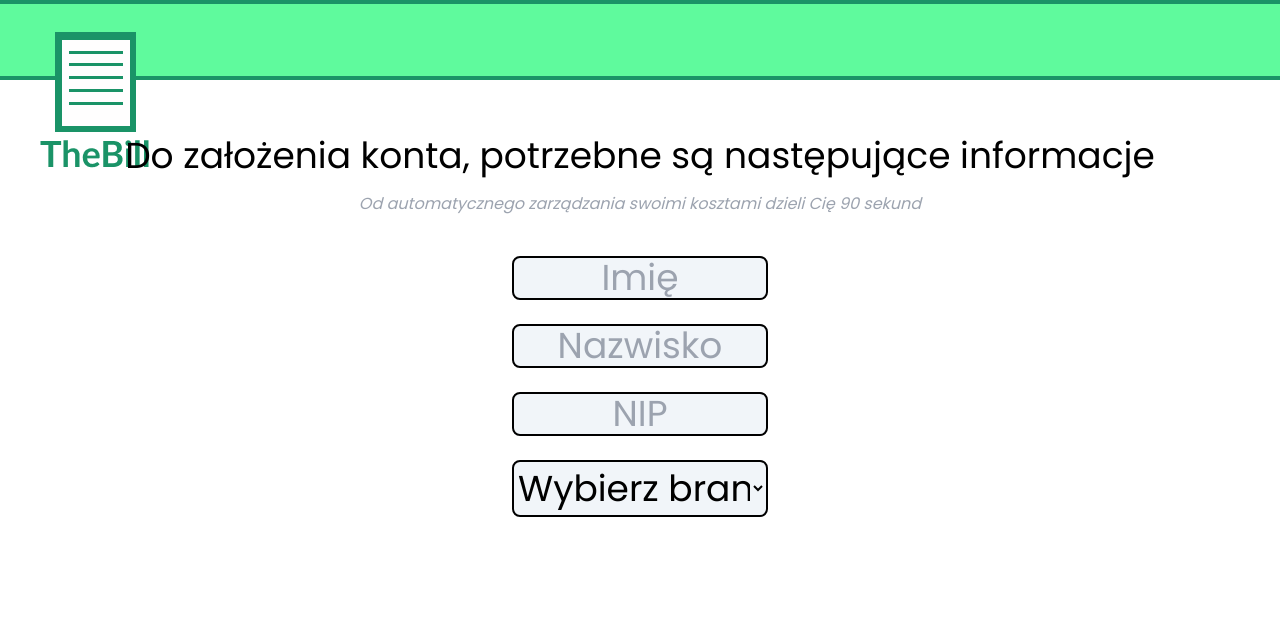
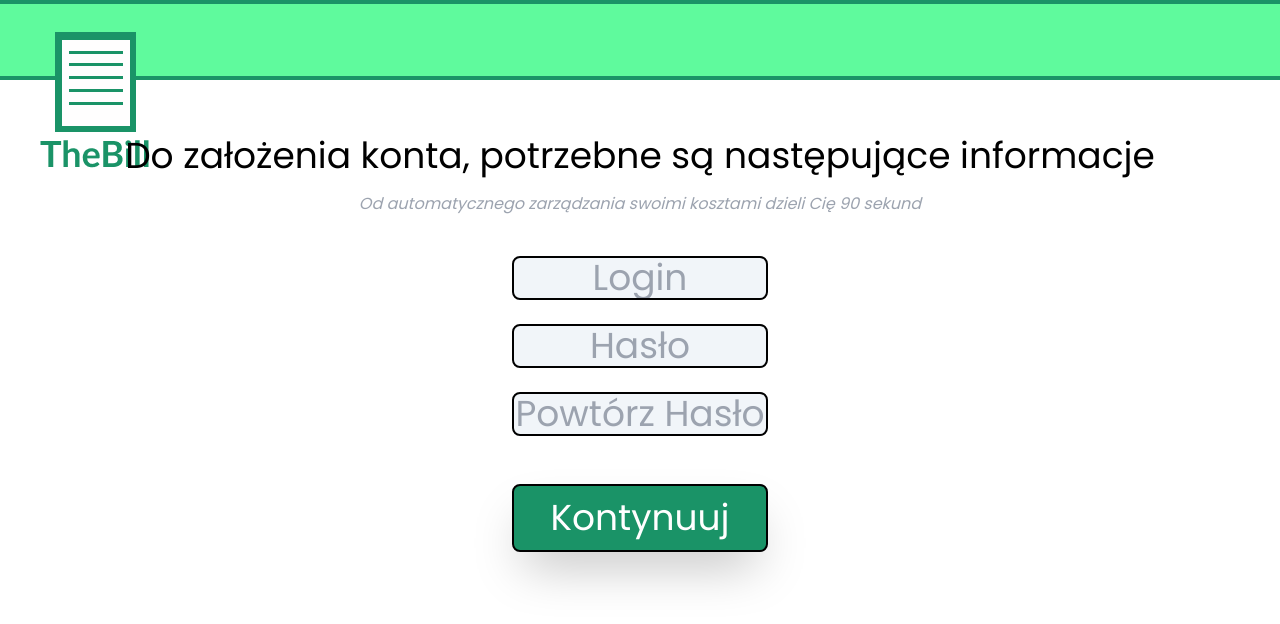
Before and after one commit to Tommy3DE/TheBill, a React (Vite) app: page /newUser in a window 1280 px wide. Shown: the top 624 px of the page. Built offline with nearby package versions, Linux system fonts and the light colour scheme.

Commit message:
zmiana logowania

```diff
--- a/src/newUser/NewUser.tsx
+++ b/src/newUser/NewUser.tsx
@@ -11,6 +11,9 @@ import * as Yup from "yup";
 import { Link } from "react-router-dom";
 
 interface FormValues {
+  login: string;
+  pass: string;
+  pass2: string;
   firstName: string;
   lastName: string;
   NIP: string;
@@ -78,6 +81,9 @@ const NewUser = () => {
   };
 
   const initialValues: FormValues = {
+    login: "",
+    pass: "",
+    pass2: "",
     firstName: "",
     lastName: "",
     NIP: "",
@@ -113,6 +119,13 @@ const NewUser = () => {
   };
 
   const validationSchema = Yup.object().shape({
+    login: Yup.string()
+      .email("Podaj poprawny adres email")
+      .required("Login jest wymagany"),
+    pass: Yup.string().required("Hasło jest wymagane"),
+    pass2: Yup.string()
+      .oneOf([Yup.ref("pass")], "Hasła muszą się zgadzać")
+      .required("Potwierdzenie hasła jest wymagane"),
     firstName: Yup.string().required("Imię jest wymagane"),
     lastName: Yup.string().required("Nazwisko jest wymagane"),
     NIP: Yup.string()
@@ -131,7 +144,7 @@ const NewUser = () => {
     <>
       <SlimNav />
       <section className="mt-14 flex flex-col items-center font-poppins">
-        {step === 0 && (
+        {(step === 1 || step === 0) && (
           <>
             <h1 className="text-4xl">
               Do założenia konta, potrzebne są następujące informacje
@@ -142,23 +155,23 @@ const NewUser = () => {
             </h3>
           </>
         )}
-        {step === 1 && (
+        {step === 2 && (
           <h1 className="mb-10 text-4xl">
             Wybierz opcję odpowiadającą Twojemu biznesowi
           </h1>
         )}
-        {step === 2 && (
+        {step === 3 && (
           <h1 className="mb-10 text-4xl">
             Ile faktur kosztowych otrzymujesz każdego miesiąca?
           </h1>
         )}
-        {step === 3 && (
+        {step === 4 && (
           <h1 className="mb-5 text-4xl">
             Sprawdź, czy dane które podałeś we wcześniejszych formularzach są
             zgodne
           </h1>
         )}
-        {step === 4 && (
+        {step === 5 && (
           <>
             <h1 className="mb-5 text-4xl font-bold">
               Połącz swój WhatsApp do skanowania rachunków papierowych
@@ -169,16 +182,50 @@ const NewUser = () => {
             </h3>
           </>
         )}
-        {step === 5 && <h1 className="mb-5 text-4xl">Podsumowanie</h1>}
+        {step === 6 && <h1 className="mb-5 text-4xl">Podsumowanie</h1>}
 
         <Formik
           initialValues={initialValues}
           onSubmit={handleSubmit}
           validationSchema={validationSchema}
         >
-{({ setFieldValue, values }) => (
+          {({ setFieldValue, values, isValid }) => (
             <Form className="flex flex-col w-full items-center">
               {step === 0 && (
+                <>
+                  <Field
+                    name="login"
+                    type="email"
+                    className="text-4xl bg-slate-100 w-1/5 placeholder:text-center rounded-lg border-2 border-black mt-10"
+                    placeholder="Login"
+                  />
+                  <ErrorMessage name="login" />
+
+                  <Field
+                    name="pass"
+                    type="text"
+                    className="text-4xl bg-slate-100 w-1/5 placeholder:text-center rounded-lg border-2 border-black mt-6"
+                    placeholder="Hasło"
+                  />
+                  <ErrorMessage name="pass" />
+                  <Field
+                    name="pass2"
+                    type="text"
+                    className="text-4xl bg-slate-100 w-1/5 placeholder:text-center rounded-lg border-2 border-black mt-6"
+                    placeholder="Powtórz Hasło"
+                  />
+                  <ErrorMessage name="pass2" />
+                  {step === 0 && isValid && (
+                    <button
+                      className="w-1/5 text-4xl mt-12 bg-[#1A9367] p-3 rounded-lg text-white border-2 border-black shadow-2xl"
+                      onClick={handleNextStep}
+                    >
+                      Kontynuuj
+                    </button>
+                  )}
+                </>
+              )}
+              {step === 1 && (
                 <>
                   <Field
                     name="firstName"
@@ -223,7 +270,10 @@ const NewUser = () => {
                   </Field>
                   <ErrorMessage name="industry" />
 
-                  {(values.firstName !== "" && values.lastName !== "" && values.NIP !== "" && values.industry !== "") && (
+                  {values.firstName !== "" &&
+                    values.lastName !== "" &&
+                    values.NIP !== "" &&
+                    values.industry !== "" && (
                       <button
                         className="w-1/5 text-4xl mt-12 bg-[#1A9367] p-3 rounded-lg text-white border-2 border-black shadow-2xl"
                         onClick={handleNextStep}
@@ -233,7 +283,7 @@ const NewUser = () => {
                     )}
                 </>
               )}
-              {step === 1 && (
+              {step === 2 && (
                 <div className="flex flex-row space-x-4 mt-4 justify-center">
                   <button
                     type="button"
@@ -286,7 +336,7 @@ const NewUser = () => {
                   </button>
                 </div>
               )}
-              {step === 1 && selectedSize !== null && (
+              {step === 2 && selectedSize !== null && (
                 <button
                   className="w-1/5 text-4xl mt-12 bg-[#1A9367] p-3 rounded-lg text-white border-2 border-black shadow-2xl"
                   onClick={handleNextStep}
@@ -294,7 +344,7 @@ const NewUser = () => {
                   Kontynuuj
                 </button>
               )}
-              {step === 2 && (
+              {step === 3 && (
                 <>
                   <button
                     type="button"
@@ -344,7 +394,7 @@ const NewUser = () => {
                   </button>
                 </>
               )}
-              {step === 2 && selectedAmount !== null && (
+              {step === 3 && selectedAmount !== null && (
                 <button
                   className="w-1/5 text-4xl mt-12 bg-[#1A9367] p-3 rounded-lg text-white border-2 border-black shadow-2xl"
                   onClick={handleNextStep}
@@ -352,7 +402,7 @@ const NewUser = () => {
                   Kontynuuj
                 </button>
               )}
-              {step === 3 && (
+              {step === 4 && (
                 <>
                   <label htmlFor="firstName" className="text-2xl">
                     Imię
@@ -434,7 +484,7 @@ const NewUser = () => {
                   </div>
                 </>
               )}
-              {step === 4 && (
+              {step === 5 && (
                 <>
                   <Field
                     name="phoneNum"
@@ -451,7 +501,7 @@ const NewUser = () => {
                   </button>
                 </>
               )}
-              {step === 5 && (
+              {step === 6 && (
                 <>
                   <div className="flex flex-row w-full h-full">
                     <div className="w-2/3 flex flex-row p-4 ml-[15%] items-center">
@@ -476,24 +526,19 @@ const NewUser = () => {
                   </div>
                   <button
                     className="w-1/5 text-4xl mt-12 bg-[#1A9367] p-3 rounded-lg text-white border-2 border-black shadow-2xl"
-                    type='submit'                  >
+                    type="submit"
+                  >
                     Kontynuuj
                   </button>
                 </>
               )}
-              {step === 6 && (
+              {step === 7 && (
                 <div className="w-full flex flex-col justify-center items-center">
                   <h1 className="text-4xl text-center mb-12">
                     Pomyślnie utworzyłeś swoje konto!
                   </h1>
-                  <Link
-                    to="/"
-                    className="w-1/5 flex justify-center"
-                  >
-                    <button
-                      className="text-2xl bg-[#1A9367] p-3 rounded-lg text-white border-2 border-black shadow-2xl"
-
-                    >
+                  <Link to="/" className="w-1/5 flex justify-center">
+                    <button className="text-2xl bg-[#1A9367] p-3 rounded-lg text-white border-2 border-black shadow-2xl">
                       Strona logowania
                     </button>
                   </Link>
```
Lines whose indentation alone changed are shown as unchanged.
